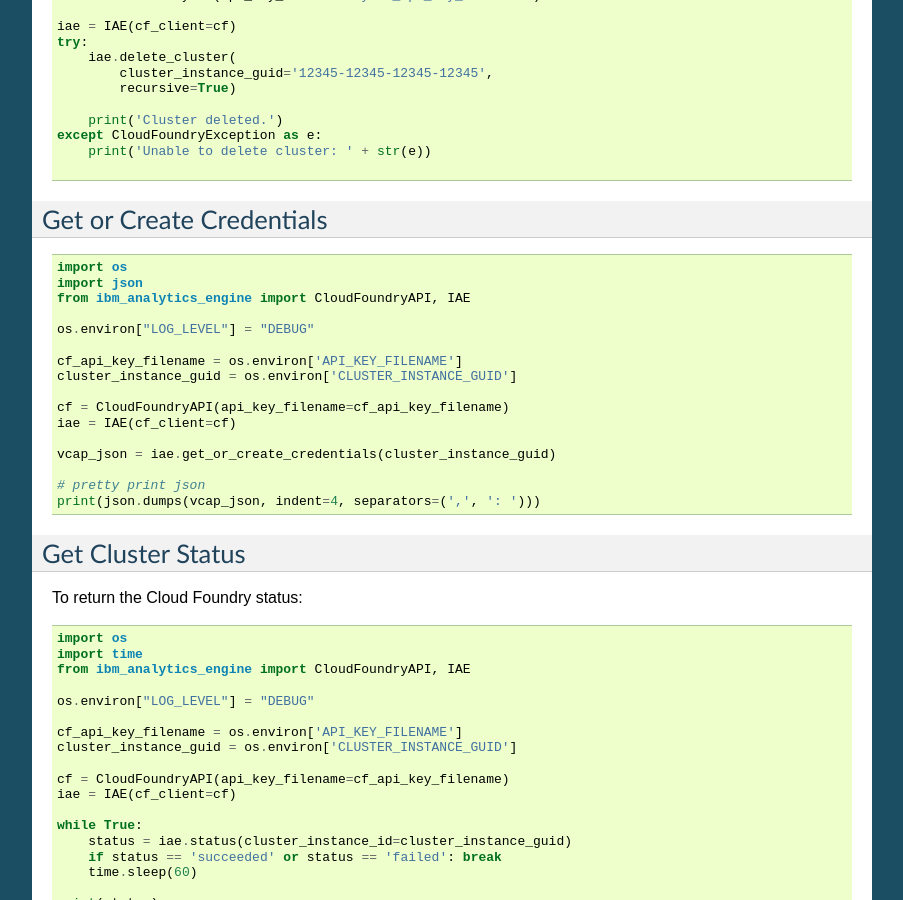
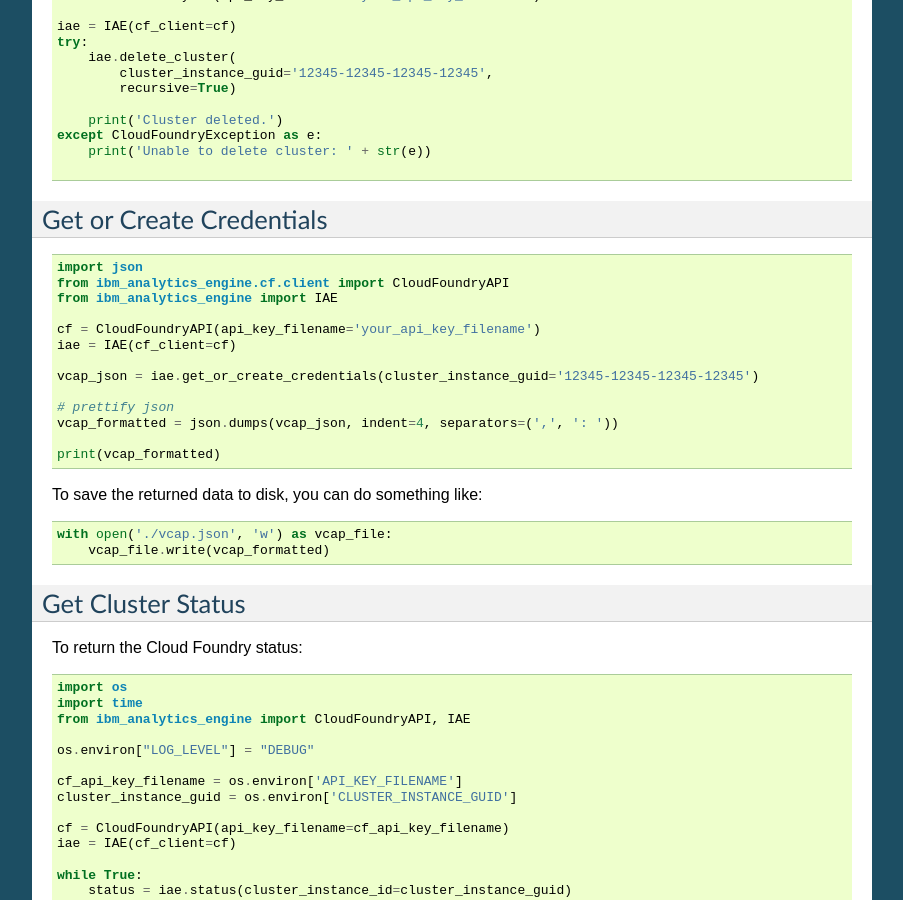
Before and after one commit to snowch/ibm-analytics-engine-python, a Sphinx documentation site: the page built from docs/examples.rst, in a window 1280 px wide and 900 px high, scrolled down 1868 px. Shown: the whole window, without its empty margins (198-1101 px from the left). Built offline with Sphinx 7.4.7, drawn with Linux system fonts in a browser that asks for light colours.

Commit message:
simplify credentials example

```diff
--- a/docs/example_scripts/cluster_credentials.py
+++ b/docs/example_scripts/cluster_credentials.py
@@ -1,16 +1,13 @@
-import os
 import json
-from ibm_analytics_engine import CloudFoundryAPI, IAE
+from ibm_analytics_engine.cf.client import CloudFoundryAPI
+from ibm_analytics_engine import IAE
 
-os.environ["LOG_LEVEL"] = "DEBUG"
-
-cf_api_key_filename = os.environ['API_KEY_FILENAME']
-cluster_instance_guid = os.environ['CLUSTER_INSTANCE_GUID']
-
-cf = CloudFoundryAPI(api_key_filename=cf_api_key_filename)
+cf = CloudFoundryAPI(api_key_filename='your_api_key_filename')
 iae = IAE(cf_client=cf)
 
-vcap_json = iae.get_or_create_credentials(cluster_instance_guid)
+vcap_json = iae.get_or_create_credentials(cluster_instance_guid='12345-12345-12345-12345')
 
-# pretty print json
-print(json.dumps(vcap_json, indent=4, separators=(',', ': ')))
+# prettify json
+vcap_formatted = json.dumps(vcap_json, indent=4, separators=(',', ': '))
+
+print(vcap_formatted)
--- a/docs/examples.rst
+++ b/docs/examples.rst
@@ -70,6 +70,13 @@
 
 .. literalinclude:: example_scripts/cluster_credentials.py
 
+To save the returned data to disk, you can do something like:
+
+.. code-block:: python
+
+   with open('./vcap.json', 'w') as vcap_file:
+       vcap_file.write(vcap_formatted)
+
 ==================
 Get Cluster Status
 ==================
```
Also changed, not shown: 1 other file.
